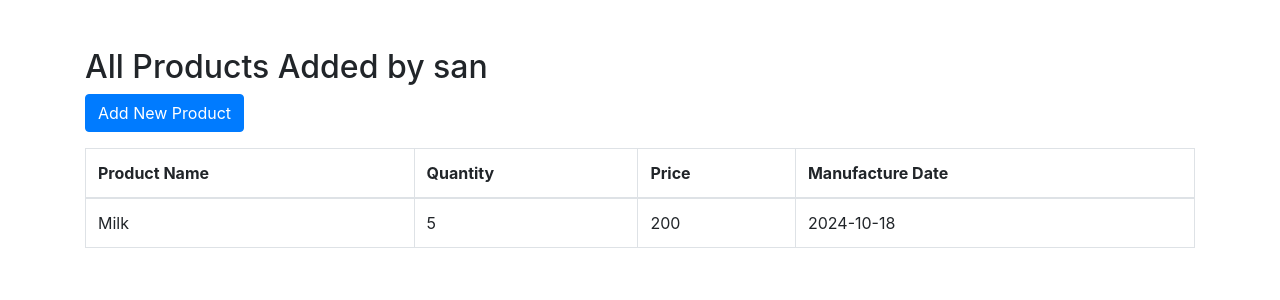
After one commit to HareeshRV2004/CodeOclock_new, a Flask app: page /farmer/products in a window 1280 px wide. The commit adds this page. Shown: the top 300 px of the page. Run offline with Flask 3, Linux system fonts and the light colour scheme; a user stored in the database is signed in; some libraries are stand-ins or nearby versions.

Commit message:
product list

```diff
--- a/app.py
+++ b/app.py
@@ -125,10 +125,10 @@ def add_product():
 def view_products_consumer():
     if 'role' in session and session['role'] == 'consumer':
         products = Product.query.all()
-        return render_template('product_list_consumer.html', products=products)
-    return redirect(url_for('login'))
+    return render_template('product_list_consumer.html', products=products)
 
-# View products for distributors with buy option
+
+# View products for distributors with buy
 @app.route('/view_products')
 def view_products():
     if 'role' in session and session['role'] == 'distributor':
@@ -140,6 +140,15 @@ def view_products():
         available_products = [product for product in products if product.id not in accepted_product_ids]
 
         return render_template('product_list.html', products=available_products, accepted_orders=accepted_orders)
+    return redirect(url_for('login'))
+
+# View all products added by the farmer
+@app.route('/farmer/products')
+def view_all_farmer_products():
+    if 'role' in session and session['role'] == 'farmer':
+        # Query all products added by the logged-in farmer
+        products = Product.query.filter_by(farmer_id=session['user_id']).all()
+        return render_template('farmer_products.html', products=products)
     return redirect(url_for('login'))
 
 # Distributor clicks buy button
--- a/templates/add_product.html
+++ b/templates/add_product.html
@@ -41,7 +41,7 @@
 
         <h3 class="mt-4">Order Management</h3>
         <a href="{{ url_for('view_orders_farmer') }}" class="btn btn-info">View Orders</a>
-        <a href="{{ url_for('view_products') }}" class="btn btn-link mt-3">View All Products</a>
+        <a href="{{ url_for('view_all_farmer_products') }}" class="btn btn-link mt-3">View All Products</a>
 
         <hr>
 
--- /dev/null
+++ b/templates/farmer_products.html
@@ -0,0 +1,39 @@
+<!DOCTYPE html>
+<html lang="en">
+<head>
+    <meta charset="UTF-8">
+    <meta name="viewport" content="width=device-width, initial-scale=1.0">
+    <title>All Products by Farmer</title>
+    <link rel="stylesheet" href="https://stackpath.bootstrapcdn.com/bootstrap/4.5.2/css/bootstrap.min.css">
+</head>
+<body>
+    <div class="container mt-5">
+        <h2>All Products Added by {{ session['username'] }}</h2>
+        <a href="{{ url_for('add_product') }}" class="btn btn-primary mb-3">Add New Product</a>
+        <table class="table table-bordered">
+            <thead>
+                <tr>
+                    <th>Product Name</th>
+                    <th>Quantity</th>
+                    <th>Price</th>
+                    <th>Manufacture Date</th>
+                </tr>
+            </thead>
+            <tbody>
+                {% for product in products %}
+                <tr>
+                    <td>{{ product.name }}</td>
+                    <td>{{ product.quantity }}</td>
+                    <td>{{ product.price }}</td>
+                    <td>{{ product.manufacture_date.strftime('%Y-%m-%d') }}</td>
+                </tr>
+                {% else %}
+                <tr>
+                    <td colspan="4" class="text-center">No products added yet.</td>
+                </tr>
+                {% endfor %}
+            </tbody>
+        </table>
+    </div>
+</body>
+</html>
```
